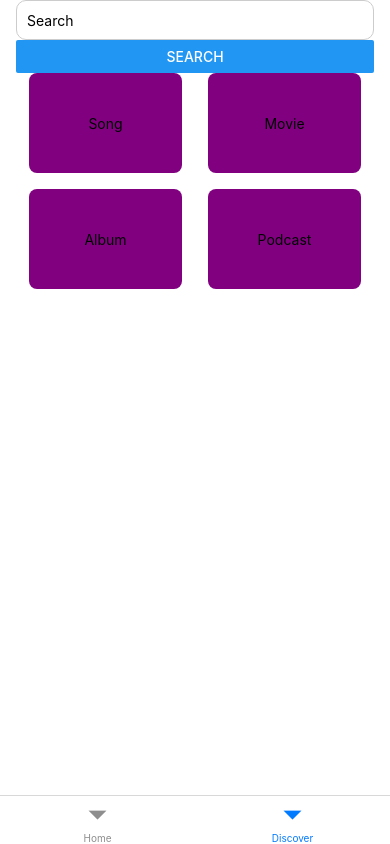
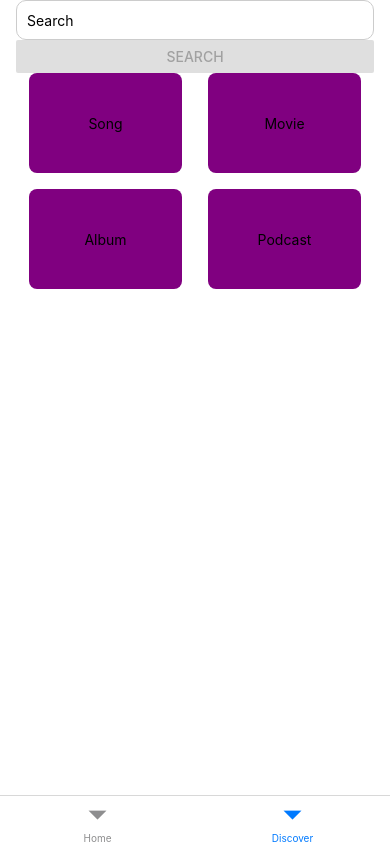
Before and after one commit to tran0460/itunes-lookup-react-native, a React Native app: screen /Discover in a window 390 px wide. Built offline with nearby package versions, Linux system fonts and the light colour scheme; no server answers.

Commit message:
navigation to result screen

```diff
--- a/screens/DiscoverScreen.js
+++ b/screens/DiscoverScreen.js
@@ -7,7 +7,7 @@ import { useAppContext } from "../AppContext";
 import FilterBox from "../components/FilterBox";
 // , set data using setSearchResults in DiscoverScreen.js
 
-const SearchScreen = () => {
+const DiscoverScreen = ({ navigation }) => {
   const [currentFilter, setCurrentFilter] = useState("");
 
   const { searchResults, setSearchResults } = useAppContext();
@@ -21,6 +21,7 @@ const SearchScreen = () => {
     console.log(queries);
     const data = await getData(queries);
     setSearchResults(data);
+    navigation.navigate("ResultsScreen");
   };
   console.log(searchResults);
   return (
@@ -32,7 +33,11 @@ const SearchScreen = () => {
           style={styles.searchInput}
           placeholder="Search"
         />
-        <Button title="Search" onPress={() => onSearch()} />
+        <Button
+          disabled={currentFilter === ""}
+          title="Search"
+          onPress={() => onSearch()}
+        />
       </View>
       <View style={styles.filterContainer}>
         <FilterBox
@@ -60,4 +65,4 @@ const SearchScreen = () => {
   );
 };
 
-export default SearchScreen;
+export default DiscoverScreen;
```
